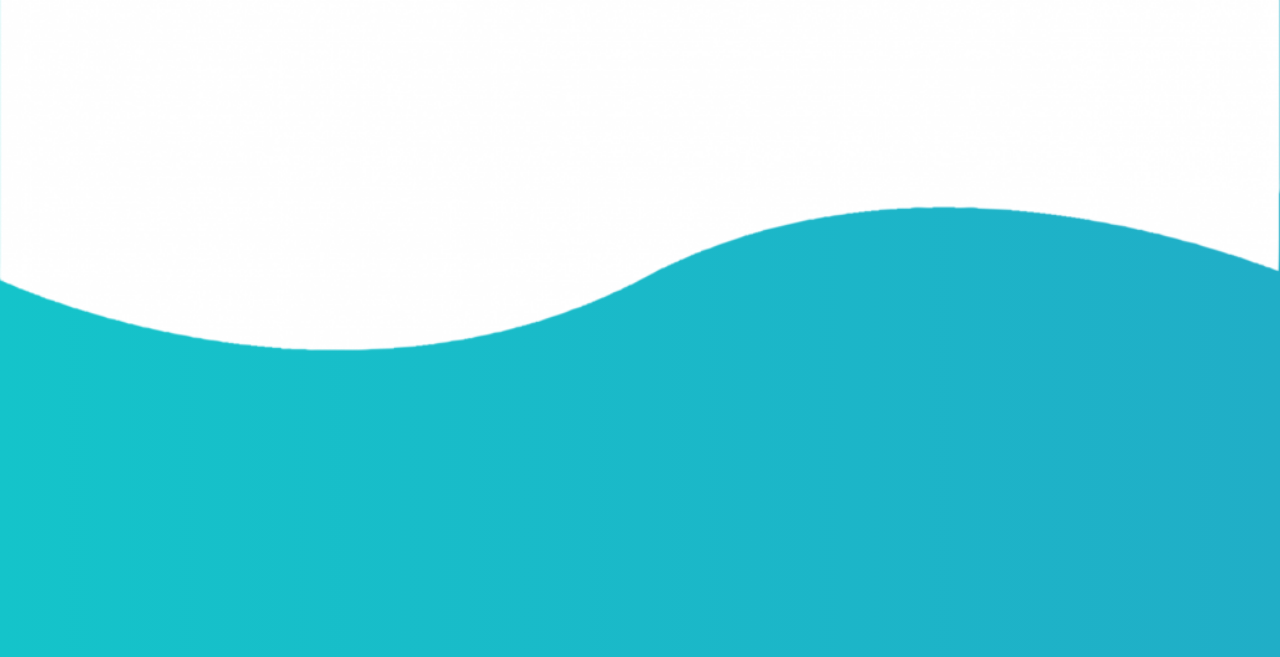
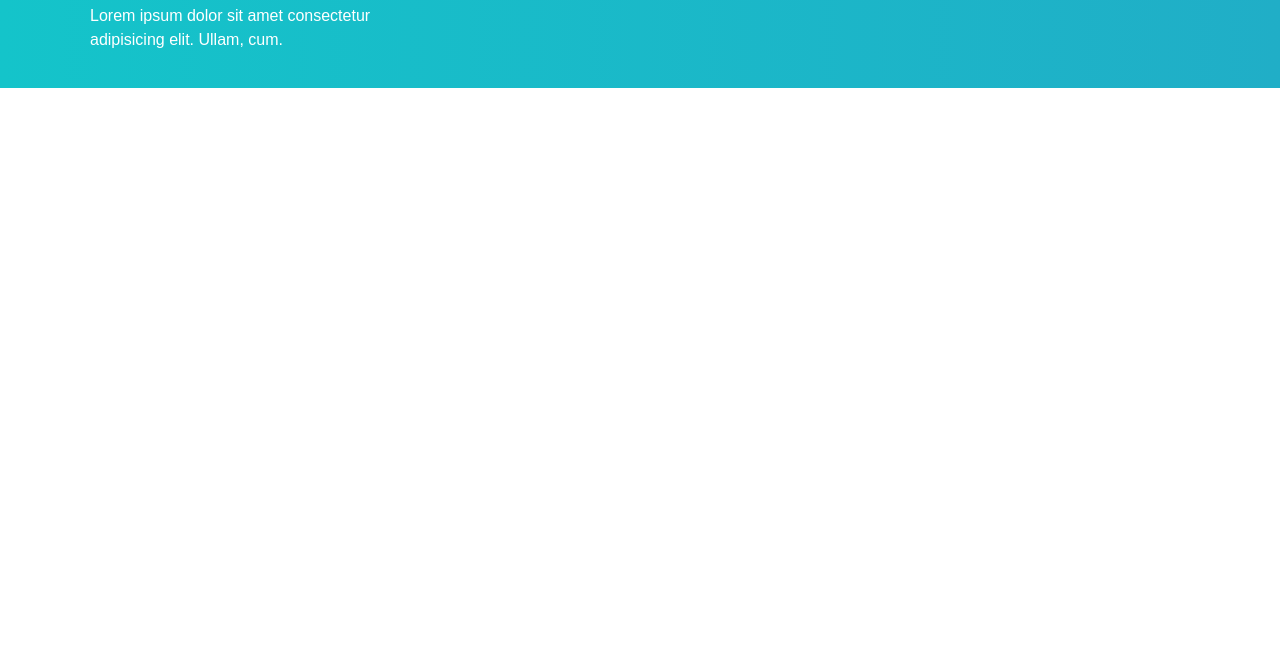
Before and after one commit to mumubukuru/Bootstrapcsshtml, a plain HTML site: page index.html in a window 1280 px wide. Shown: the part 2790-3447 px from the top of the page. After the commit the page ends 2878 px from the top, so only its background shows below. Drawn offline with nearby package versions, Linux system fonts and the light colour scheme.

Commit message:
index.html

```diff
--- a/index.html
+++ b/index.html
@@ -149,7 +149,7 @@
 
 <!--footer section-->
 <section id="footer">
-  <img src="images/wave2.png" class="footer-img">
+  <img src="" class="footer-img">
   <div class="container">
     <div class="row">
       <div class="col-md-4 footer-box">
```
